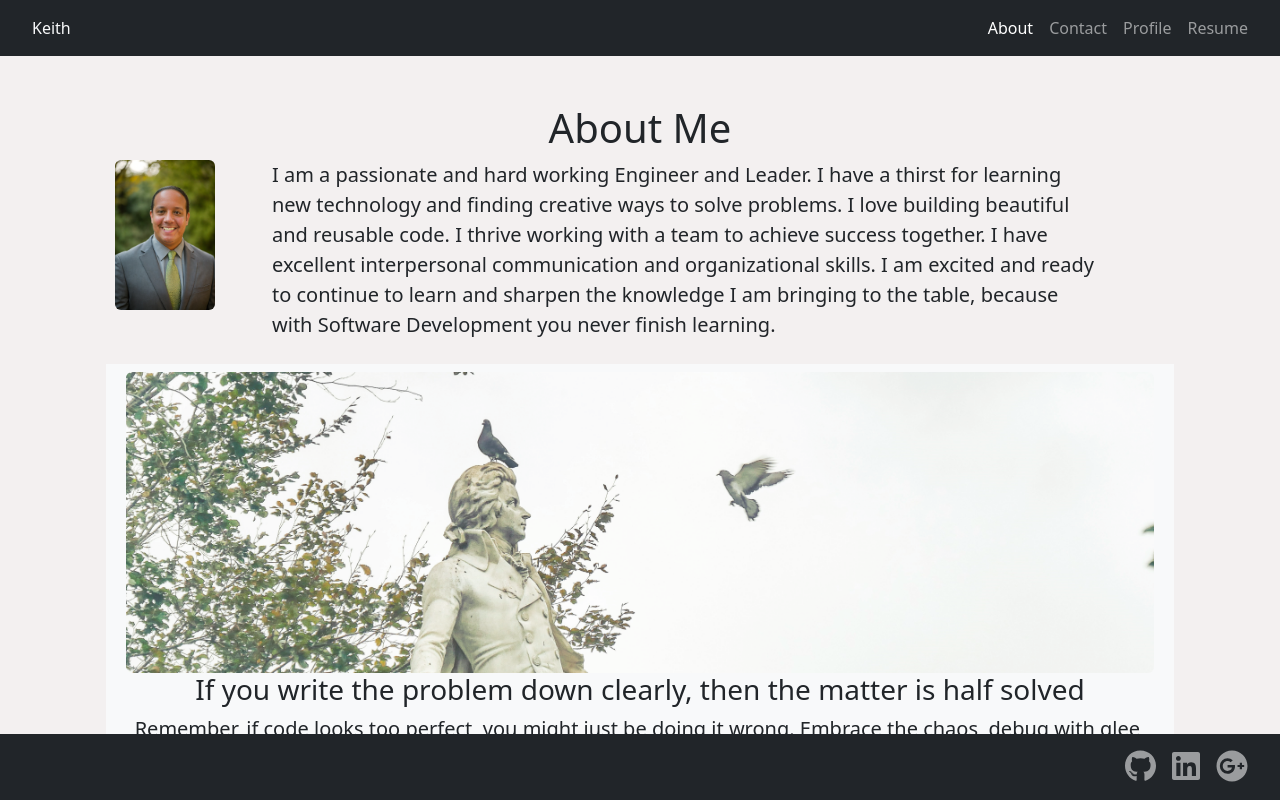
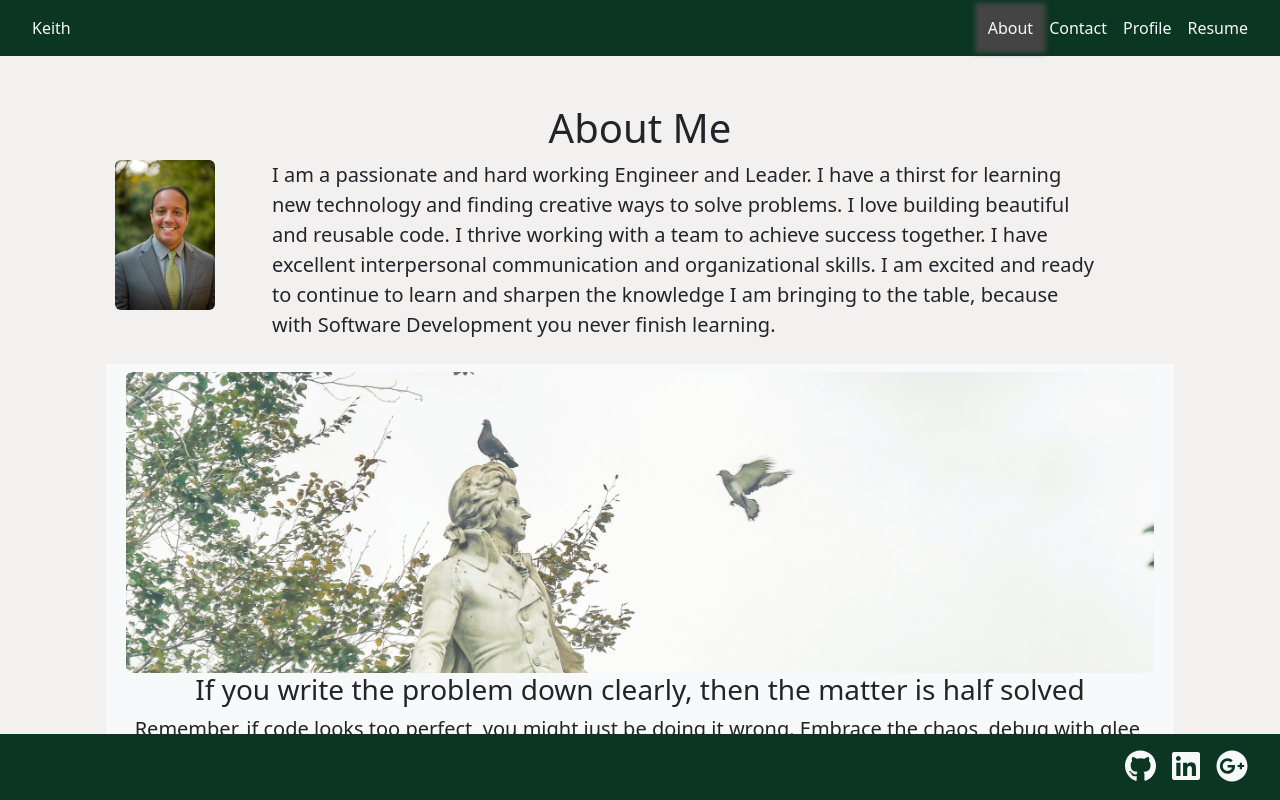
Before and after one commit to keithamadeus/Keiths-React-Symphony, a React (Vite) app: page / in a window 1280 px wide. Built offline with nearby package versions, Linux system fonts and the light colour scheme.

Commit message:
color changes

```diff
--- a/src/App.css
+++ b/src/App.css
@@ -3,6 +3,7 @@ body {
   padding-bottom: 2.2rem;
   padding-top: 3rem;
   height: 100vh;
+  background-color: #d1e7dd
 }
 
 #root {
@@ -14,9 +15,13 @@ body {
   background: rgb(243, 240, 240);
 }
 
-ul.navbar-nav > a.nav-link.active {
+ul.navbar-nav > li > a.nav-link.active {
   background-color: #444;
   box-shadow: 0 0 5px 5px #444;
+}
+
+.navbar {
+  background-color: #0a3622
 }
 
 .logo {
--- a/src/components/Footer.jsx
+++ b/src/components/Footer.jsx
@@ -3,12 +3,12 @@ import { FontAwesomeIcon } from '@fortawesome/react-fontawesome'
 export default function Footer(props) {
   return (
     <footer>
-      <nav className="navbar navbar-expand-md navbar-dark bg-dark fixed-bottom">
+      <nav className="navbar navbar-expand-md fixed-bottom">
         <div className="collapse navbar-collapse justify-content-end px-4">
           <ul className="navbar-nav">
-            <a className="nav-link" href="#"><FontAwesomeIcon size="2x" icon={["fab", "github"]} /></a>
-            <a className="nav-link" href="#"><FontAwesomeIcon size="2x" icon={["fab", "linkedin"]} /></a>
-            <a className="nav-link" href="#"><FontAwesomeIcon size="2x" icon={["fab", "google-plus"]} /></a>
+            <a className="nav-link text-light" href="#"><FontAwesomeIcon size="2x" icon={["fab", "github"]} /></a>
+            <a className="nav-link text-light" href="#"><FontAwesomeIcon size="2x" icon={["fab", "linkedin"]} /></a>
+            <a className="nav-link text-light" href="#"><FontAwesomeIcon size="2x" icon={["fab", "google-plus"]} /></a>
           </ul>
         </div>
       </nav>
--- a/src/components/Navigation.jsx
+++ b/src/components/Navigation.jsx
@@ -2,7 +2,7 @@
 import { NavLink } from 'react-router-dom';
 export default function Navigation() {
     return (
-        <nav className="navbar navbar-expand-md navbar-dark bg-dark fixed-top">
+        <nav className="navbar navbar-expand-md fixed-top">
             <div className="collapse navbar-collapse justify-content-between px-4">
                 <ul className="navbar-nav">
                     {/* <li className="nav-item nav-item text-light">Keith</li> */}
@@ -10,10 +10,10 @@ export default function Navigation() {
 
                 </ul>
                 <ul className="navbar-nav">
-                    <li className="nav-item"><NavLink className="nav-link" to={`/`}>About</NavLink></li>
-                    <li className="nav-item"><NavLink className="nav-link" to={`/contact`}>Contact</NavLink></li>
-                    <li className="nav-item"><NavLink className="nav-link" to={`/profile`}>Profile</NavLink></li>
-                    <li className="nav-item"><NavLink className="nav-link" to={`/resume`}>Resume</NavLink></li>
+                    <li className="nav-item"><NavLink className="nav-link text-light" to={`/`}>About</NavLink></li>
+                    <li className="nav-item"><NavLink className="nav-link text-light" to={`/contact`}>Contact</NavLink></li>
+                    <li className="nav-item"><NavLink className="nav-link text-light" to={`/profile`}>Profile</NavLink></li>
+                    <li className="nav-item"><NavLink className="nav-link text-light" to={`/resume`}>Resume</NavLink></li>
                 </ul>
             </div>
         </nav>
```
